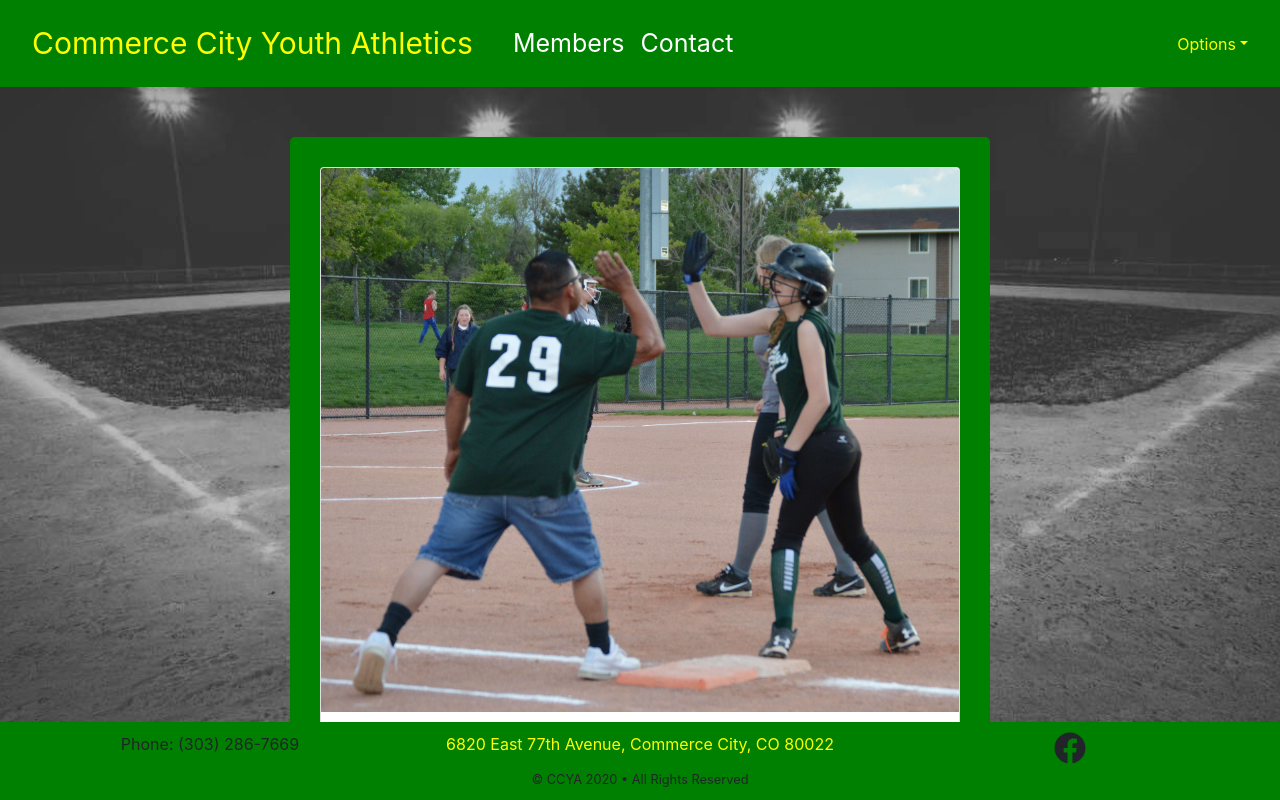
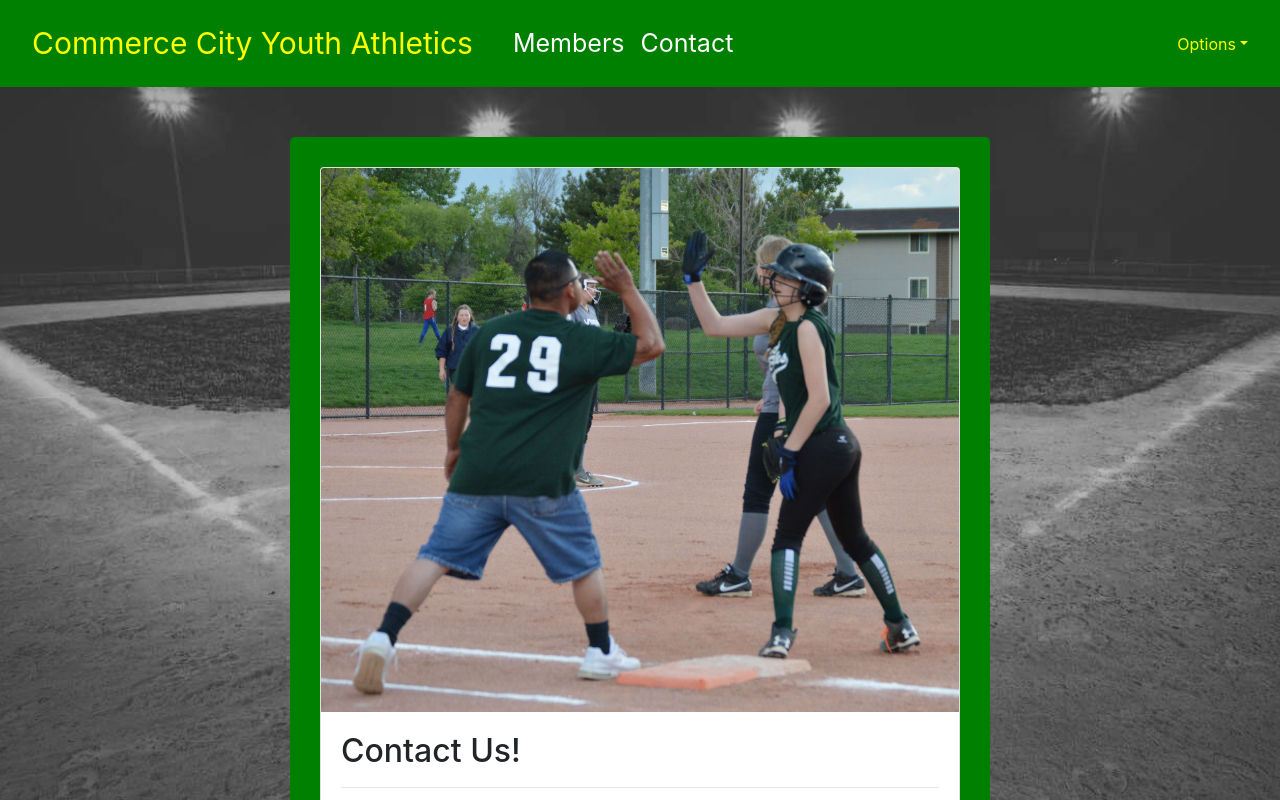
Before and after one commit to TLCroatt/CCYA, a React (Create React App) app in the folder client/: page /contact in a window 1280 px wide. Shown: the top 800 px of the page. Built offline with nearby package versions, Linux system fonts and the light colour scheme; no server answers.

Commit message:
changed footer position

```diff
--- a/client/src/Forms.css
+++ b/client/src/Forms.css
@@ -2,6 +2,7 @@
     background-color: green;
     padding: 30px;
     margin-top: 50px;
+    margin-bottom: 50px;
     width: 700px;
     border-radius: 5px;
     align-items: center;
--- a/client/src/components/Footer/style.css
+++ b/client/src/components/Footer/style.css
@@ -2,7 +2,7 @@
     background: green;
     text-align: center;
     padding: 10px;
-    position: fixed;
+    position: static;
 }
 
 #address {
```
